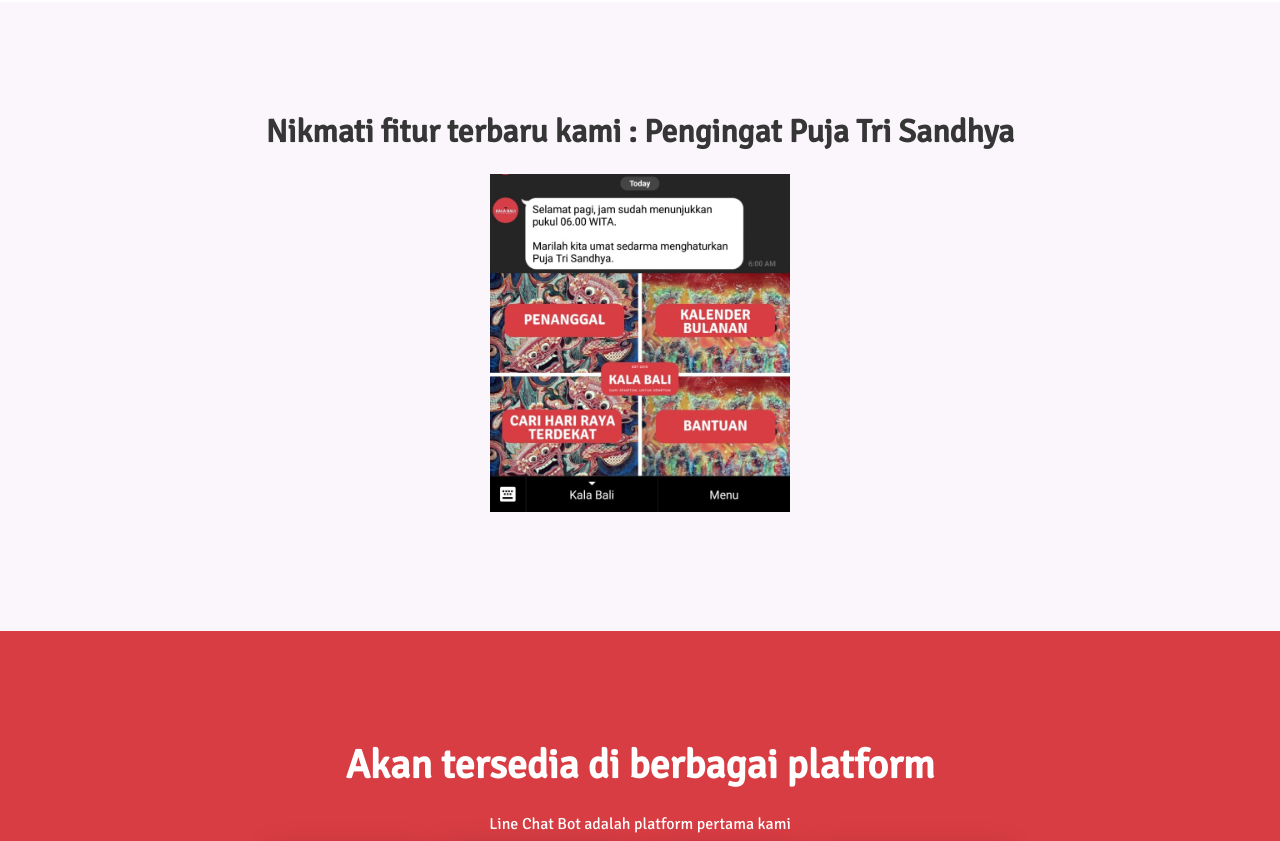
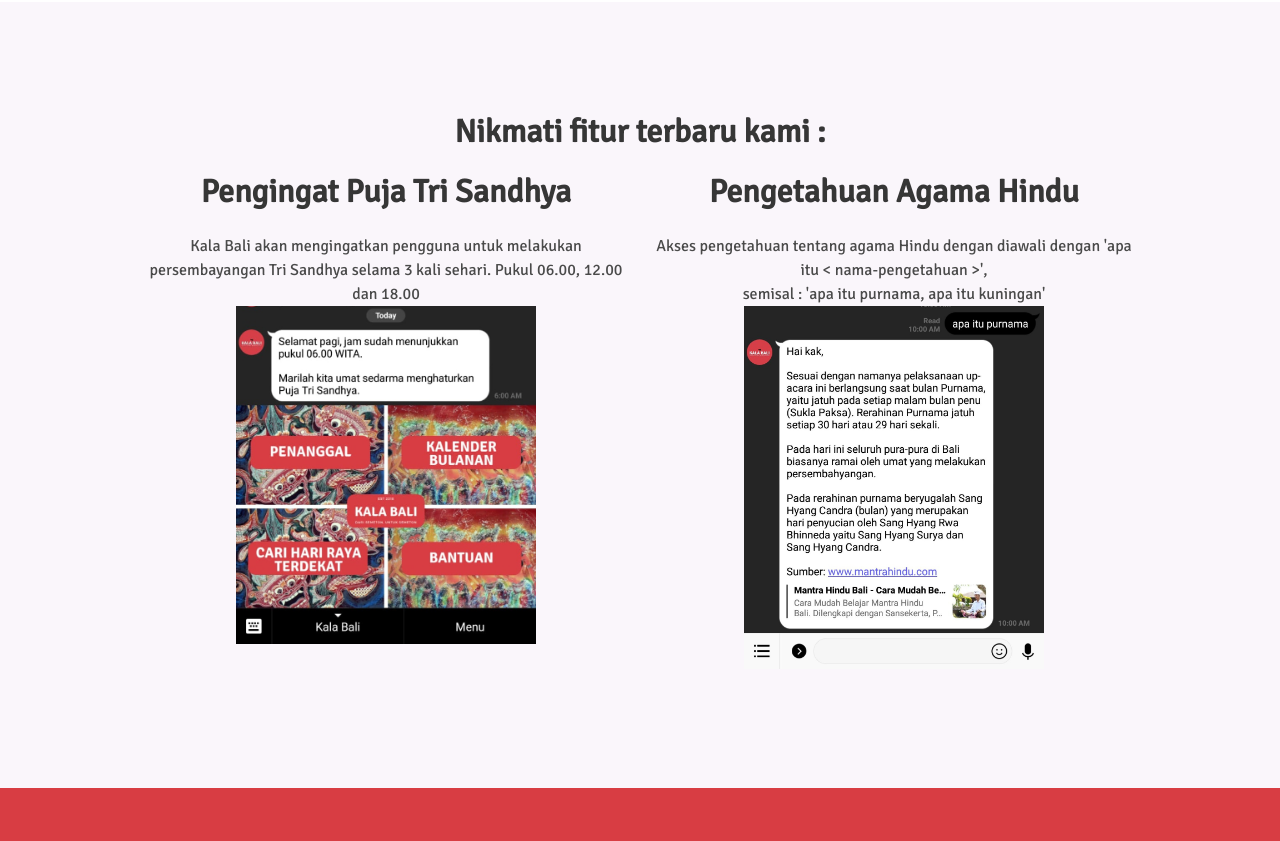
Before and after one commit to kalabali/server-bot-kalabali, a website: page view/index.html in a window 1280 px wide. Shown: the part 2850-3691 px from the top of the page. Drawn offline with nearby package versions, Linux system fonts and the light colour scheme.

Commit message:
update landing page

```diff
--- a/view/index.html
+++ b/view/index.html
@@ -218,13 +218,26 @@
 
 <section class="bg-light">
     <div class="container section has-text-centered">
+        <h1 class="title">
+            Nikmati fitur terbaru kami :
+        </h1>
         <div class="columns">
             <div class="column">
                 <h1 class="title">
-                    Nikmati fitur terbaru kami : Pengingat Puja Tri Sandhya
+                    Pengingat Puja Tri Sandhya
                 </h1>
+                <p>Kala Bali akan mengingatkan pengguna untuk melakukan persembayangan Tri Sandhya selama 3 kali sehari. Pukul 06.00, 12.00 dan 18.00</p>
                 <figure>
                     <img src="img/fitur-trisandya.jpg" alt="" width="300">
+                </figure>
+            </div>
+            <div class="column">
+                <h1 class="title">
+                    Pengetahuan Agama Hindu
+                </h1>
+                <p>Akses pengetahuan tentang agama Hindu dengan diawali dengan 'apa itu < nama-pengetahuan >',</p><p> semisal : 'apa itu purnama, apa itu kuningan'</p>
+                <figure>
+                    <img src="img/fitur-pengetahuan.jpg" alt="" width="300">
                 </figure>
             </div>
         </div>
```
Also changed, not shown: view/img/fitur-pengetahuan.jpg (added).
